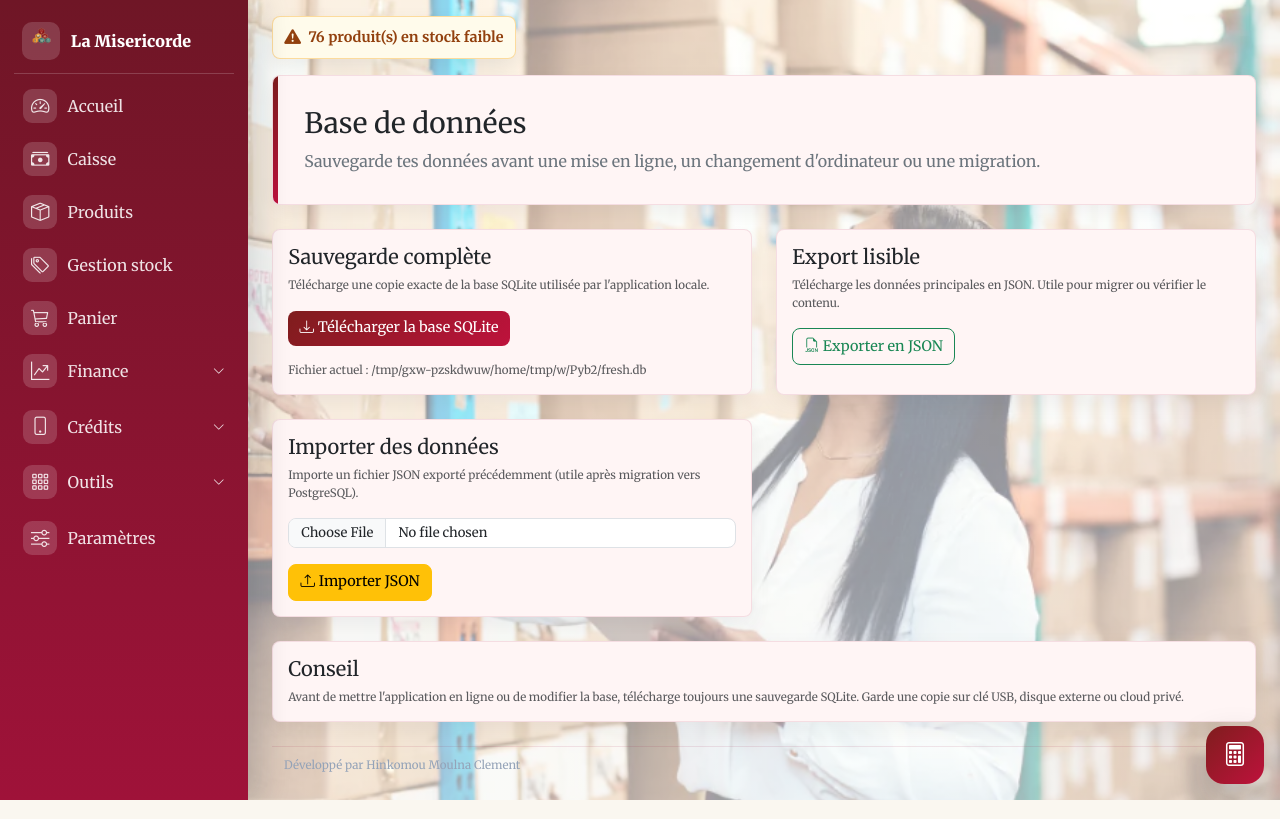
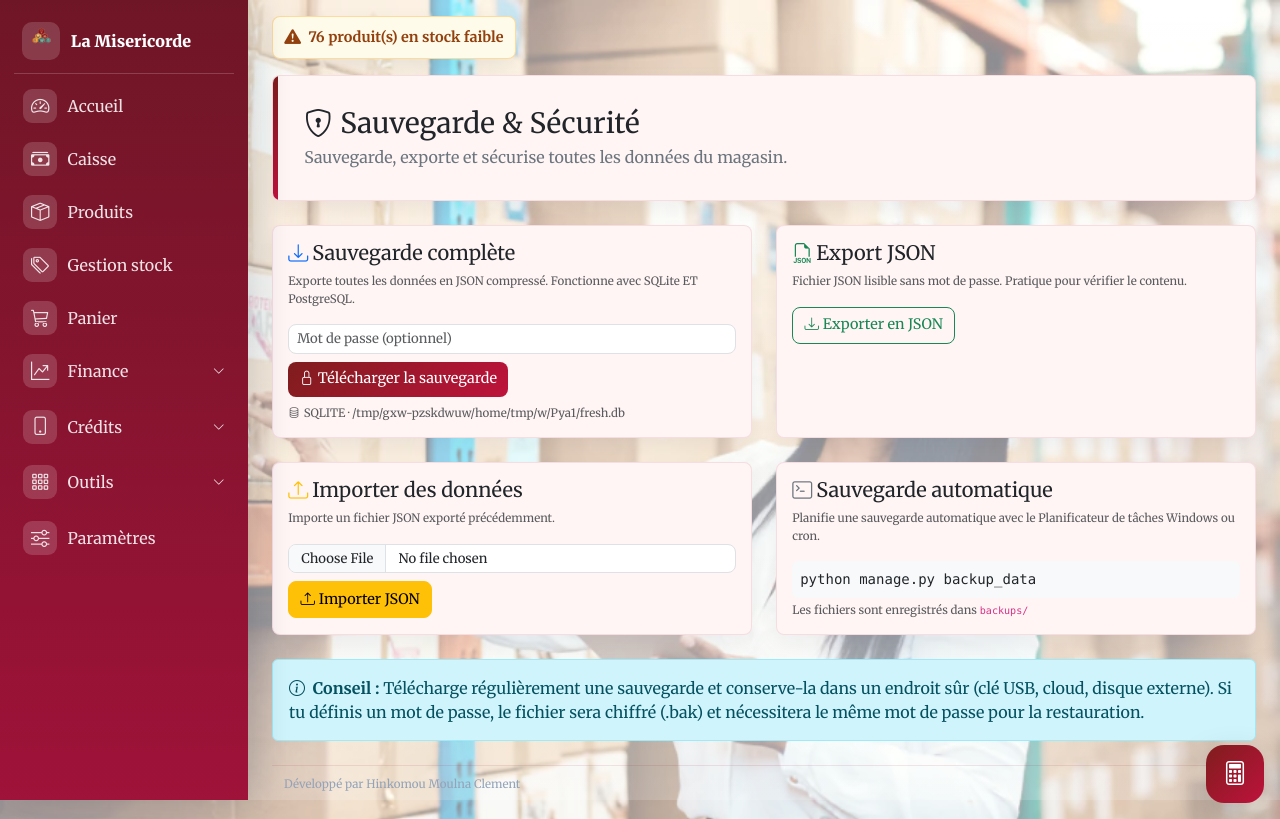
Before and after one commit to hinkomoulna-lab/supermarche, a Django app: page /base-donnees/ in a window 1280 px wide. Run offline with Django 5.2, Linux system fonts and the light colour scheme; data comes from the database, SQL or seed files in the repository; data that the repository does not hold is empty; some libraries are stand-ins or nearby versions.

Commit message:
Sauvegarde : dumpdata+gzip, mot de passe, commande backup_data, compat PostgreSQL

```diff
--- a/store/views.py
+++ b/store/views.py
@@ -1,4 +1,7 @@
+import base64
 import csv
+import gzip
+import hashlib
 import json
 import os
 import socket
@@ -7,7 +10,7 @@ import urllib.request
 from urllib.parse import quote
 from datetime import date, timedelta
 from decimal import Decimal, InvalidOperation
-from io import BytesIO
+from io import BytesIO, StringIO
 from urllib.parse import urlencode
 
 from django.conf import settings
@@ -197,13 +200,59 @@ def mobile_access(request):
 
 
 def database_tools(request):
-    database_path = settings.DATABASES['default'].get('NAME')
-    return render(request, 'store/database_tools.html', {'database_path': database_path})
+    db_config = settings.DATABASES['default']
+    db_engine = 'postgresql' if 'postgresql' in db_config.get('ENGINE', '') else 'sqlite'
+    db_name = db_config.get('NAME') or db_config.get('HOST', '')
+    backup_dir = os.path.join(settings.BASE_DIR, 'backups')
+    os.makedirs(backup_dir, exist_ok=True)
+    backups = sorted(
+        [f for f in os.listdir(backup_dir) if f.endswith('.json.gz') or f.endswith('.bak')],
+        reverse=True
+    )[:10]
+    return render(request, 'store/database_tools.html', {
+        'db_engine': db_engine,
+        'db_name': db_name,
+        'backups': backups,
+        'backup_dir': backup_dir,
+    })
+
+
+def _encrypt(data, password):
+    if not password:
+        return data
+    key = hashlib.sha256(password.encode()).digest()
+    encrypted = bytearray()
+    for i, b in enumerate(data):
+        encrypted.append(b ^ key[i % len(key)])
+    return base64.b64encode(bytes(encrypted))
+
+
+def _decrypt(data, password):
+    if not password:
+        return data
+    key = hashlib.sha256(password.encode()).digest()
+    raw = base64.b64decode(data)
+    decrypted = bytearray()
+    for i, b in enumerate(raw):
+        decrypted.append(b ^ key[i % len(key)])
+    return bytes(decrypted)
 
 
 def database_backup(request):
-    database_path = settings.DATABASES['default'].get('NAME')
-    response = FileResponse(open(database_path, 'rb'), as_attachment=True, filename='sauvegarde_supermarche.sqlite3')
+    password = request.POST.get('backup_password', '')
+    buf = StringIO()
+    call_command('dumpdata', 'store', indent=2, stdout=buf, exclude=['contenttypes', 'auth.permission'])
+    raw = buf.getvalue().encode('utf-8')
+    compressed = gzip.compress(raw)
+    if password:
+        compressed = _encrypt(compressed, password)
+        filename = 'sauvegarde_supermarche.bak'
+        content_type = 'application/octet-stream'
+    else:
+        filename = 'sauvegarde_supermarche.json.gz'
+        content_type = 'application/gzip'
+    response = HttpResponse(compressed, content_type=content_type)
+    response['Content-Disposition'] = f'attachment; filename="{filename}"'
     return response
 
 
--- a/templates/store/database_tools.html
+++ b/templates/store/database_tools.html
@@ -1,24 +1,34 @@
 {% extends 'store/base.html' %}
-{% block title %}Base de données - Supermarché{% endblock %}
+{% block title %}Sauvegarde & Sécurité - Supermarché{% endblock %}
 
 {% block content %}
 <div class="card page-header mb-4">
     <div class="card-body">
-        <h1 class="h3 mb-2">Base de données</h1>
-        <p class="text-secondary mb-0">Sauvegarde tes données avant une mise en ligne, un changement d'ordinateur ou une migration.</p>
+        <h1 class="h3 mb-1"><i class="bi bi-shield-lock me-2"></i>Sauvegarde & Sécurité</h1>
+        <p class="text-secondary mb-0">Sauvegarde, exporte et sécurise toutes les données du magasin.</p>
     </div>
 </div>
 
 <div class="row g-4">
+
     <div class="col-lg-6">
         <div class="card h-100">
             <div class="card-body">
-                <h2 class="h5">Sauvegarde complète</h2>
-                <p class="text-muted">Télécharge une copie exacte de la base SQLite utilisée par l'application locale.</p>
-                <a class="btn btn-primary" href="{% url 'store:database_backup' %}">
-                    <i class="bi bi-download me-1"></i>Télécharger la base SQLite
-                </a>
-                <div class="small text-muted mt-3">Fichier actuel : {{ database_path }}</div>
+                <h2 class="h5"><i class="bi bi-download me-1 text-primary"></i>Sauvegarde complète</h2>
+                <p class="text-muted small">Exporte toutes les données en JSON compressé. Fonctionne avec SQLite ET PostgreSQL.</p>
+                <form method="post" action="{% url 'store:database_backup' %}">
+                    {% csrf_token %}
+                    <div class="mb-2">
+                        <input type="password" name="backup_password" class="form-control form-control-sm" placeholder="Mot de passe (optionnel)" autocomplete="new-password">
+                    </div>
+                    <button type="submit" class="btn btn-primary">
+                        <i class="bi bi-lock me-1"></i>Télécharger la sauvegarde
+                    </button>
+                </form>
+                <div class="small text-muted mt-2">
+                    <i class="bi bi-database me-1"></i>{{ db_engine|upper }}
+                    {% if db_name %} &middot; {{ db_name }}{% endif %}
+                </div>
             </div>
         </div>
     </div>
@@ -26,10 +36,10 @@
     <div class="col-lg-6">
         <div class="card h-100">
             <div class="card-body">
-                <h2 class="h5">Export lisible</h2>
-                <p class="text-muted">Télécharge les données principales en JSON. Utile pour migrer ou vérifier le contenu.</p>
+                <h2 class="h5"><i class="bi bi-filetype-json me-1 text-success"></i>Export JSON</h2>
+                <p class="text-muted small">Fichier JSON lisible sans mot de passe. Pratique pour vérifier le contenu.</p>
                 <a class="btn btn-outline-success" href="{% url 'store:database_export_json' %}">
-                    <i class="bi bi-filetype-json me-1"></i>Exporter en JSON
+                    <i class="bi bi-download me-1"></i>Exporter en JSON
                 </a>
             </div>
         </div>
@@ -38,11 +48,11 @@
     <div class="col-lg-6">
         <div class="card h-100">
             <div class="card-body">
-                <h2 class="h5">Importer des données</h2>
-                <p class="text-muted">Importe un fichier JSON exporté précédemment (utile après migration vers PostgreSQL).</p>
+                <h2 class="h5"><i class="bi bi-upload me-1 text-warning"></i>Importer des données</h2>
+                <p class="text-muted small">Importe un fichier JSON exporté précédemment.</p>
                 <form method="post" enctype="multipart/form-data" action="{% url 'store:database_import_json' %}">
                     {% csrf_token %}
-                    <div class="mb-3">
+                    <div class="mb-2">
                         <input type="file" name="file" class="form-control" accept=".json" required>
                     </div>
                     <button type="submit" class="btn btn-warning">
@@ -53,13 +63,37 @@
         </div>
     </div>
 
-    <div class="col-12">
-        <div class="card">
+    <div class="col-lg-6">
+        <div class="card h-100">
             <div class="card-body">
-                <h2 class="h5">Conseil</h2>
-                <p class="mb-0 text-muted">Avant de mettre l'application en ligne ou de modifier la base, télécharge toujours une sauvegarde SQLite. Garde une copie sur clé USB, disque externe ou cloud privé.</p>
+                <h2 class="h5"><i class="bi bi-terminal me-1 text-secondary"></i>Sauvegarde automatique</h2>
+                <p class="text-muted small">Planifie une sauvegarde automatique avec le Planificateur de tâches Windows ou cron.</p>
+                <pre class="bg-light p-2 rounded small mb-0"><code>python manage.py backup_data</code></pre>
+                <p class="small text-muted mt-1 mb-0">Les fichiers sont enregistrés dans <code>backups/</code></p>
             </div>
         </div>
     </div>
+
+</div>
+
+{% if backups %}
+    <div class="card mt-4">
+        <div class="card-body">
+            <h2 class="h5"><i class="bi bi-clock-history me-1"></i>Sauvegardes récentes</h2>
+            <ul class="list-group list-group-flush mt-2">
+                {% for backup in backups %}
+                    <li class="list-group-item d-flex justify-content-between align-items-center py-1 small">
+                        <span><i class="bi bi-file-earmark-zip me-1"></i>{{ backup }}</span>
+                        <a class="btn btn-sm btn-outline-primary" href="{% url 'store:database_backup' %}?file={{ backup }}">Télécharger</a>
+                    </li>
+                {% endfor %}
+            </ul>
+        </div>
+    </div>
+{% endif %}
+
+<div class="alert alert-info mt-4 mb-0">
+    <i class="bi bi-info-circle me-1"></i>
+    <strong>Conseil :</strong> Télécharge régulièrement une sauvegarde et conserve-la dans un endroit sûr (clé USB, cloud, disque externe). Si tu définis un mot de passe, le fichier sera chiffré (.bak) et nécessitera le même mot de passe pour la restauration.
 </div>
 {% endblock %}
```
Also changed, not shown: store/management/commands/backup_data.py (added, +48 -0 lines), 2 other files.
